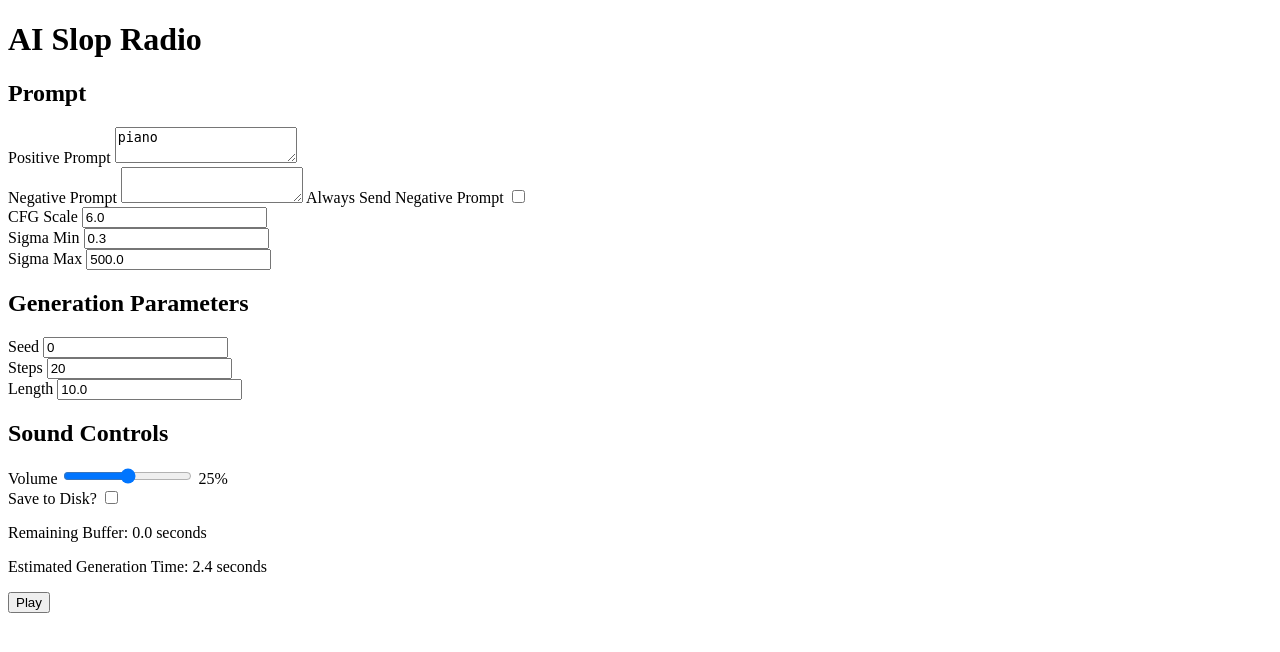
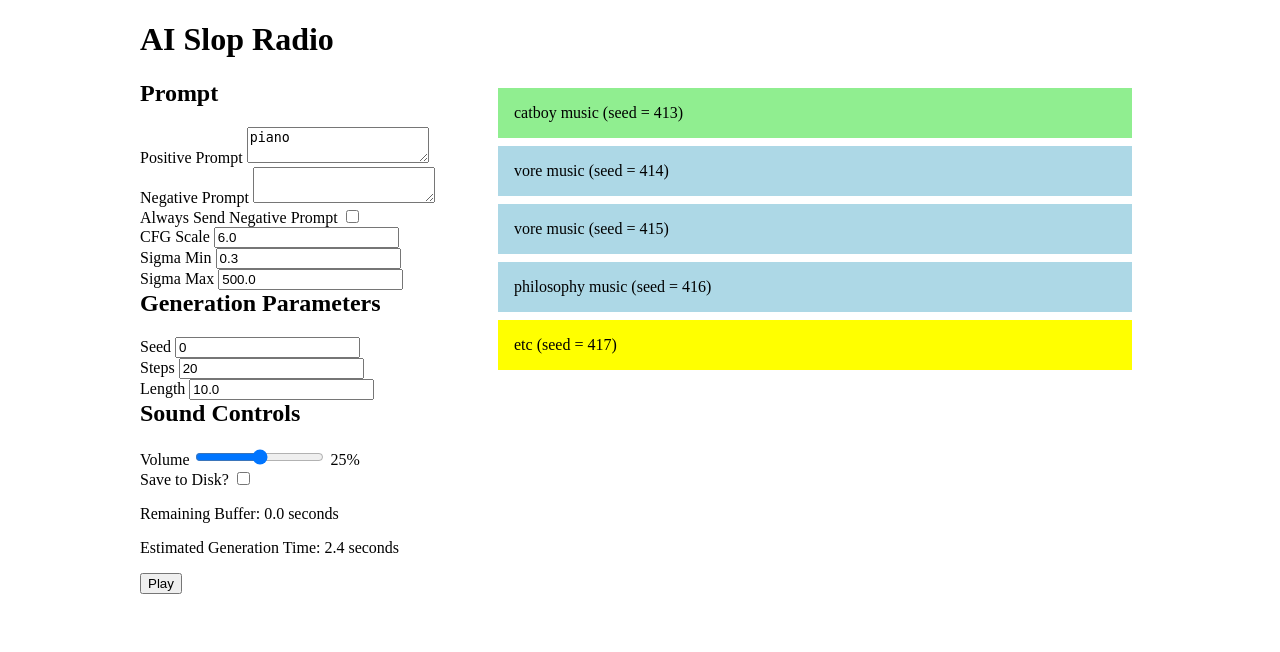
Before and after one commit to a2aaron/AI-Slop-Radio, a Flask app: page / in a window 1280 px wide. Shown: the top 652 px of the page. Run offline with Flask 3, Linux system fonts and the light colour scheme.

Commit message:
Add some basic CSS, start work on a playlist/queue visualizer

```diff
--- a/static/main.css
+++ b/static/main.css
@@ -1,3 +1,50 @@
+body {
+    max-width: 1000px;
+    margin: 0 auto;
+}
+
+main {
+    display: grid;
+    grid-template-columns: 350px 1fr;
+}
+
+section {
+/*     border: 1px solid lightgray; */
+}
+
+h2 {
+    margin-top: 0;
+}
+
+ui-control {
+    display: block;
+}
+
 input:invalid {
     border: 1px dashed red;
 }
+
+#queue-list {
+    list-style: none;
+    margin: 0;
+    padding: 0.5em;
+    display: flex;
+    flex-direction: column;
+    gap: 0.5em;
+}
+
+#queue-list > li {
+    padding: 1em;
+}
+
+[data-queue-state="playing"] {
+    background: lightgreen;
+}
+
+[data-queue-state="queued"] {
+    background: lightblue;
+}
+
+[data-queue-state="generating"] {
+    background: yellow;
+}
--- a/templates/main.html
+++ b/templates/main.html
@@ -5,56 +5,79 @@
     <link rel="stylesheet" href="{{ url_for('static', filename='main.css') }}"></link>
 </head>
 <body>
+    <header>
         <h1>AI Slop Radio</h1>
-
+    </header>
+    <main>
+        <section class="sidebar">
+            <section>
                 <h2>Prompt</h2>
-    <div>
+                <ui-control>
                     <label for="positive_prompt">Positive Prompt</label>
                     <textarea id="positive_prompt" name="positive_prompt">piano</textarea>
-    </div>
-    <div>
+                </ui-control>
+                <ui-control>
                     <label for="negative_prompt">Negative Prompt</label>
                     <textarea id="negative_prompt" name="negative_prompt"></textarea>
+                </ui-control>
+                <ui-control>
                     <label for="negative_prompt_enable">Always Send Negative Prompt</label>
                     <input type="checkbox" id="negative_prompt_enable" name="negative_prompt_enable"></input>
-    </div>
-    <div>
+                </ui-control>
+                <ui-control>
                     <label for="cfg">CFG Scale</label>
                     <input type="number" id="cfg" name="cfg" value="6.0" step="any" required></input>
-    </div>
-    <div>
+                </ui-control>
+                <ui-control>
                     <label for="sigma_min">Sigma Min</label>
                     <input type="number" id="sigma_min" name="sigma_min" value="0.3" step="any" required></input>
-    </div>
-    <div>
+                </ui-control>
+                <ui-control>
                     <label for="sigma_max">Sigma Max</label>
                     <input type="number" id="sigma_max" name="sigma_max" value="500.0" step="any" required></input>
-    </div>
+                </ui-control>
+            </section>
+            <section>
                 <h2>Generation Parameters</h2>
-    <div>
+                <ui-control>
                     <label for="seed">Seed</label>
                     <input type="number" id="seed" name="seed" min="0" value="0" required></input>
-    </div>
-    <div>
+                </ui-control>
+                <ui-control>
                     <label for="steps">Steps</label>
                     <input type="number" id="steps" name="steps" min="1" value="20" required></input>
-    </div>
-    <div>
+                </ui-control>
+                <ui-control>
                     <label for="length">Length</label>
                     <input type="number" id="length" name="length" min="1" value="10.0" step="any" required></input>
-    </div>
+                </ui-control>
+            </section>
+            <section>
                 <h2>Sound Controls</h2>
-    <div>
+                <ui-control>
                     <label for="volume">Volume</label>
                     <input type="range" id="volume" name="volume" min="0" max="1" value="0.5" step="any" />
                     <span id="volume_slider_display"></span>
-    </div>
-    <div>
+                </ui-control>
+                <ui-control>
                     <label for="debug_save">Save to Disk?</label>
                     <input type="checkbox" id="debug_save" name="debug_save"></input>
-    </div>
-
+                </ui-control>
+            </section>
+            <section>
                 <p>Remaining Buffer: <span id="remaining_buffer_display">0.0</span> seconds</p>
                 <p>Estimated Generation Time: <span id="estimated_time_display">0.0</span> seconds</p>
                 <button id="play">Play</button>
+            </section>
+        </section>
+        <section class="queue">
+            <ol id="queue-list">
+                <li data-queue-state="playing">catboy music (seed = 413)</li>
+                <li data-queue-state="queued">vore music (seed = 414)</li>
+                <li data-queue-state="queued">vore music (seed = 415)</li>
+                <li data-queue-state="queued">philosophy music (seed = 416)</li>
+                <li data-queue-state="generating">etc (seed = 417)</li>
+            </ol>
+        </section>
+    </main>
 </body>
```
Lines whose indentation alone changed are shown as unchanged.
